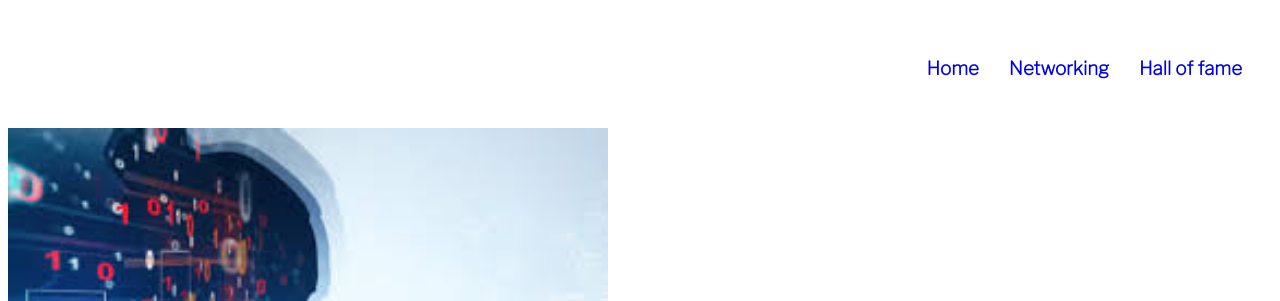
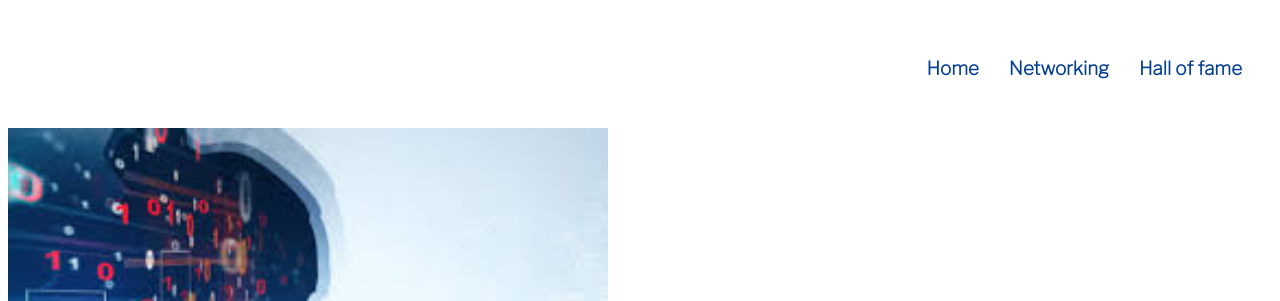
Before and after one commit to Lucia-Madero/women-technology-website, a plain HTML site: page index.html in a window 1280 px wide. Shown: the top 301 px of the page. Drawn offline with nearby package versions, Linux system fonts and the light colour scheme.

Commit message:
Corrected links styling

```diff
--- a/styles.css
+++ b/styles.css
@@ -18,12 +18,12 @@ a {
 .nav a {
   color: #084192;
 }
-a:visited {
+a:link,
+a:visited,
+a:hover {
   color: #084192;
 }
-a:hover {
-  color: #8a334f;
-}
+
 .menu {
   display: flex;
   justify-content: flex-end;
```
